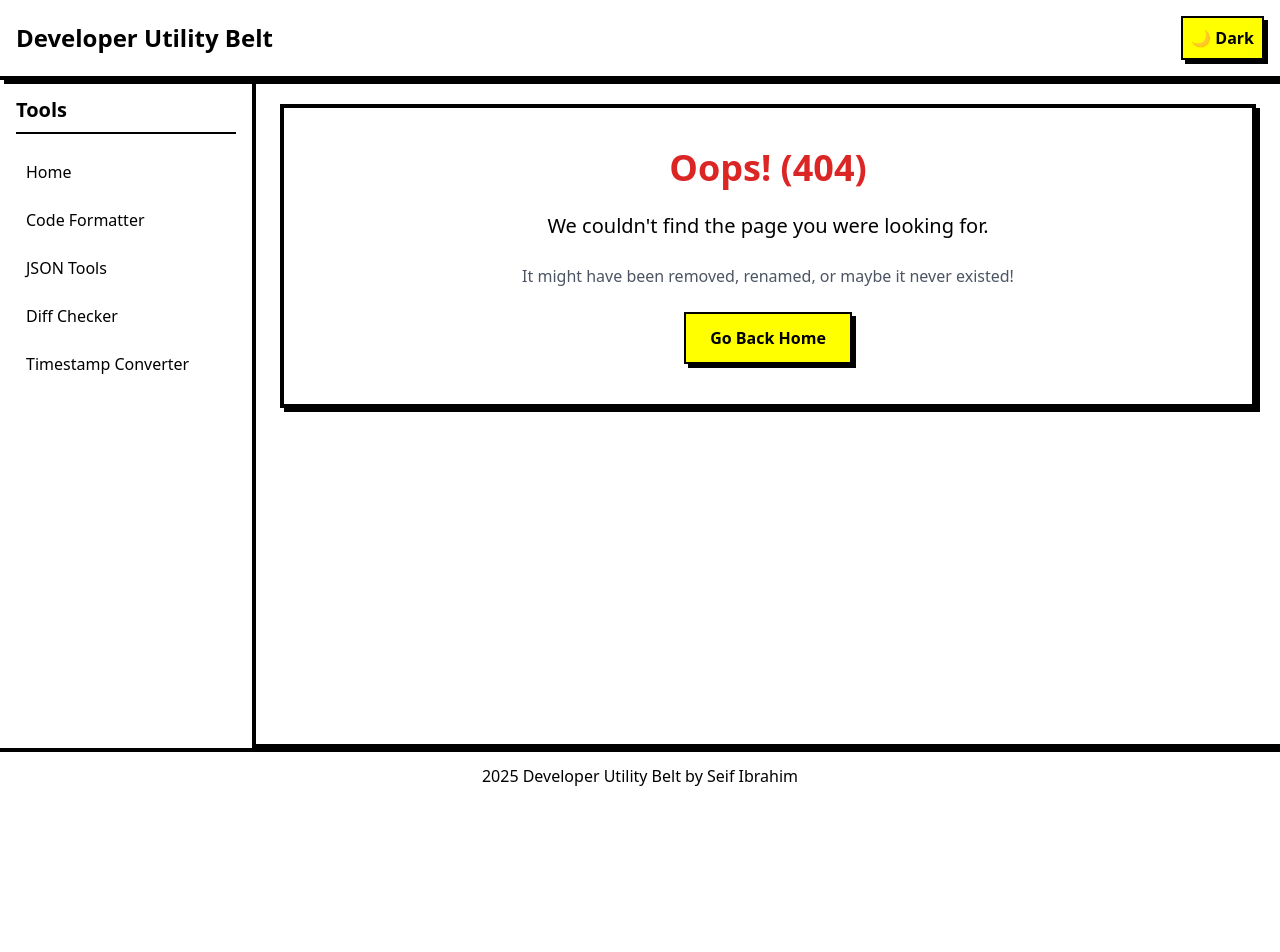
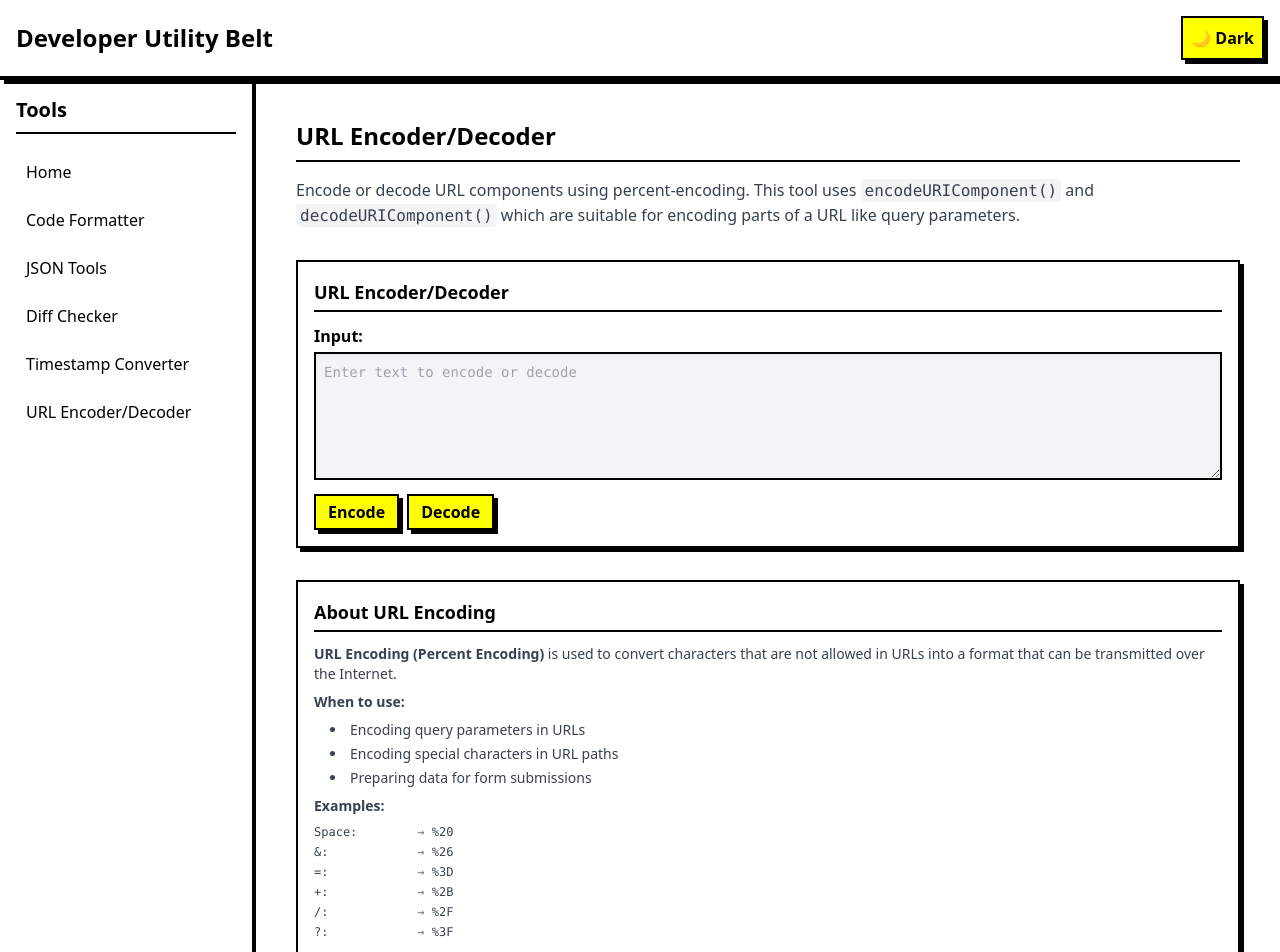
Before and after one commit to iseif/developer-utility-belt, a React (Vite) app: page /url-encode-decode in a window 1280 px wide. Shown: the top 952 px of the page. Before the commit the page ends 800 px from the top, so only its background shows below. Built offline with nearby package versions, Linux system fonts and the light colour scheme.

Commit message:
added URL Encoder/Decoder utility

```diff
--- a/src/Router.tsx
+++ b/src/Router.tsx
@@ -7,6 +7,7 @@ import DiffCheckerPage from './pages/DiffCheckerPage';
 import JsonToolsPage from './pages/JsonToolsPage';
 import NotFoundPage from './pages/NotFoundPage';
 import TimestampConverterPage from './pages/TimestampConverterPage';
+import UrlEncoderDecoderPage from './pages/UrlEncoderDecoderPage';
 
 const AppRouter: React.FC = () => {
   return (
@@ -16,6 +17,7 @@ const AppRouter: React.FC = () => {
       <Route path="/json-tools" element={<JsonToolsPage />} />
       <Route path="/diff" element={<DiffCheckerPage />} />
       <Route path="/timestamp" element={<TimestampConverterPage />} />
+      <Route path="/url-encode-decode" element={<UrlEncoderDecoderPage />} />
 
       {/* Add routes for other pages here */}
       <Route path="*" element={<NotFoundPage />} />
--- a/src/components/layout/Nav.tsx
+++ b/src/components/layout/Nav.tsx
@@ -11,6 +11,7 @@ const Nav: React.FC<NavProps> = ({ isNavOpen }) => {
     { name: 'JSON Tools', path: '/json-tools' },
     { name: 'Diff Checker', path: '/diff' },
     { name: 'Timestamp Converter', path: '/timestamp' },
+    { name: 'URL Encoder/Decoder', path: '/url-encode-decode' },
   ];
 
   return (
--- /dev/null
+++ b/src/pages/UrlEncoderDecoderPage.tsx
@@ -0,0 +1,157 @@
+import React, { useState } from 'react';
+
+const UrlEncoderDecoderPage: React.FC = () => {
+  const [inputText, setInputText] = useState<string>('');
+  const [outputText, setOutputText] = useState<string>('');
+  const [error, setError] = useState<string>('');
+
+  const handleEncode = () => {
+    try {
+      setError('');
+      const encoded = encodeURIComponent(inputText);
+      setOutputText(encoded);
+    } catch (err) {
+      setError(`Encoding Error: ${err instanceof Error ? err.message : 'Unknown error'}`);
+      setOutputText('');
+    }
+  };
+
+  const handleDecode = () => {
+    try {
+      setError('');
+      const decoded = decodeURIComponent(inputText);
+      setOutputText(decoded);
+    } catch (err) {
+      setError(`Decoding Error: ${err instanceof Error ? err.message : 'Unknown error'}`);
+      setOutputText('');
+    }
+  };
+
+  const handleCopyToClipboard = async () => {
+    if (!outputText) return;
+
+    try {
+      await navigator.clipboard.writeText(outputText);
+      // Optional: Show a temporary success message
+    } catch (err) {
+      setError(`Copy Error: ${err instanceof Error ? err.message : 'Unknown error'}`);
+    }
+  };
+
+  return (
+    <div className="p-4 space-y-8">
+      <header>
+        <h1 className="text-2xl font-bold border-b-2 border-border-color dark:border-dark-border-color pb-2 mb-4 dark:text-dark-primary-text">
+          URL Encoder/Decoder
+        </h1>
+        <p className="mb-6 text-gray-700 dark:text-gray-300">
+          Encode or decode URL components using percent-encoding. This tool uses{' '}
+          <code className="px-1 py-0.5 bg-gray-100 dark:bg-gray-700 rounded">encodeURIComponent()</code> and{' '}
+          <code className="px-1 py-0.5 bg-gray-100 dark:bg-gray-700 rounded">decodeURIComponent()</code>{' '}
+          which are suitable for encoding parts of a URL like query parameters.
+        </p>
+      </header>
+
+      {error && (
+        <div className="p-3 border-2 border-red-500 bg-red-100 dark:bg-red-900 dark:border-red-700 text-red-700 dark:text-red-100">
+          {error}
+        </div>
+      )}
+
+      <div className="space-y-6">
+        {/* Main content sections */}
+        <section className="space-y-3 p-4 border-2 border-border-color dark:border-dark-border-color shadow-solid dark:shadow-dark-solid">
+          <h3 className="text-lg font-semibold border-b-2 border-border-color dark:border-dark-border-color pb-1 dark:text-dark-primary-text">
+            URL Encoder/Decoder
+          </h3>
+          <div>
+            <label
+              htmlFor="input-text"
+              className="block mb-1 font-semibold dark:text-dark-primary-text"
+            >
+              Input:
+            </label>
+            <textarea
+              id="input-text"
+              value={inputText}
+              onChange={(e) => setInputText(e.target.value)}
+              placeholder="Enter text to encode or decode"
+              className="w-full h-32 p-2 border-2 border-border-color dark:border-dark-border-color bg-gray-100 dark:bg-gray-700 text-primary-text dark:text-dark-primary-text font-mono text-sm shadow-inner mb-2"
+            />
+            <div className="flex space-x-2">
+              <button
+                onClick={handleEncode}
+                className="px-3 py-1 border-2 border-border-color dark:border-dark-border-color bg-accent dark:bg-dark-accent text-primary-text dark:text-dark-primary-bg font-semibold shadow-solid dark:shadow-dark-solid hover:bg-primary-bg dark:hover:bg-dark-primary-bg"
+              >
+                Encode
+              </button>
+              <button
+                onClick={handleDecode}
+                className="px-3 py-1 border-2 border-border-color dark:border-dark-border-color bg-accent dark:bg-dark-accent text-primary-text dark:text-dark-primary-bg font-semibold shadow-solid dark:shadow-dark-solid hover:bg-primary-bg dark:hover:bg-dark-primary-bg"
+              >
+                Decode
+              </button>
+            </div>
+          </div>
+
+          {outputText && (
+            <div>
+              <div className="flex justify-between items-center mb-1">
+                <label
+                  htmlFor="output-text"
+                  className="font-semibold dark:text-dark-primary-text"
+                >
+                  Output:
+                </label>
+                <button
+                  onClick={handleCopyToClipboard}
+                  className="px-2 py-0.5 text-xs border-2 border-border-color dark:border-dark-border-color bg-gray-200 dark:bg-gray-600 font-semibold shadow-solid dark:shadow-dark-solid hover:bg-gray-300 dark:hover:bg-gray-500"
+                >
+                  Copy
+                </button>
+              </div>
+              <textarea
+                id="output-text"
+                value={outputText}
+                readOnly
+                className="w-full h-32 p-2 border-2 border-border-color dark:border-dark-border-color bg-gray-100 dark:bg-gray-700 text-primary-text dark:text-dark-primary-text font-mono text-sm shadow-inner"
+              />
+            </div>
+          )}
+        </section>
+      </div>
+
+      <section className="mt-8 p-4 border-2 border-border-color dark:border-dark-border-color shadow-solid dark:shadow-dark-solid">
+        <h3 className="text-lg font-semibold border-b-2 border-border-color dark:border-dark-border-color pb-1 mb-3 dark:text-dark-primary-text">
+          About URL Encoding
+        </h3>
+        <div className="space-y-2 text-sm text-gray-700 dark:text-gray-300">
+          <p>
+            <strong>URL Encoding (Percent Encoding)</strong> is used to convert characters that are not allowed in URLs into a format that can be transmitted over the Internet.
+          </p>
+          <p>
+            <strong>When to use:</strong>
+          </p>
+          <ul className="list-disc list-inside ml-4 space-y-1">
+            <li>Encoding query parameters in URLs</li>
+            <li>Encoding special characters in URL paths</li>
+            <li>Preparing data for form submissions</li>
+          </ul>
+          <p className="mt-2">
+            <strong>Examples:</strong>
+          </p>
+          <ul className="list-none space-y-1 font-mono text-xs">
+            <li><span className="inline-block w-24">Space:</span> <span className="text-gray-500">→</span> %20</li>
+            <li><span className="inline-block w-24">&amp;:</span> <span className="text-gray-500">→</span> %26</li>
+            <li><span className="inline-block w-24">=:</span> <span className="text-gray-500">→</span> %3D</li>
+            <li><span className="inline-block w-24">+:</span> <span className="text-gray-500">→</span> %2B</li>
+            <li><span className="inline-block w-24">/:</span> <span className="text-gray-500">→</span> %2F</li>
+            <li><span className="inline-block w-24">?:</span> <span className="text-gray-500">→</span> %3F</li>
+          </ul>
+        </div>
+      </section>
+    </div>
+  );
+};
+
+export default UrlEncoderDecoderPage;
```
